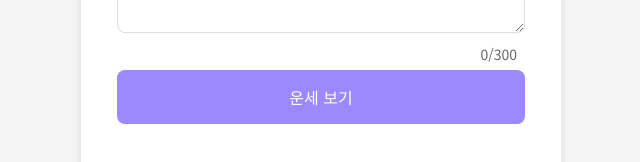
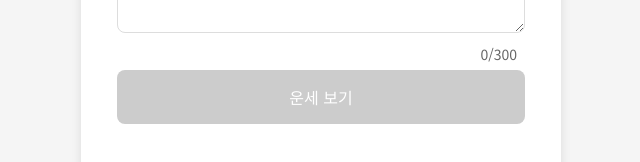
Before and after one commit to thewronghand/moonstruck, a React (Vite) app: page /query in a window 1280 px wide. Shown: the part 348-510 px from the top of the page, without its empty margins (319-959 px from the left). Built offline with nearby package versions, Linux system fonts and the light colour scheme; no server answers.

Commit message:
feat: 입력값 없을 시 제출버튼 비활성화

```diff
--- a/src/Components/Input.tsx
+++ b/src/Components/Input.tsx
@@ -41,7 +41,7 @@ export default function Input({ onFormSubmit }: InputProps) {
         </CharCount>
         <CommonButton
           type="submit"
-          disabled={inputValue.length > maxLength}
+          disabled={inputValue.length > maxLength || inputValue.length === 0}
         >
           운세 보기
         </CommonButton>
```
